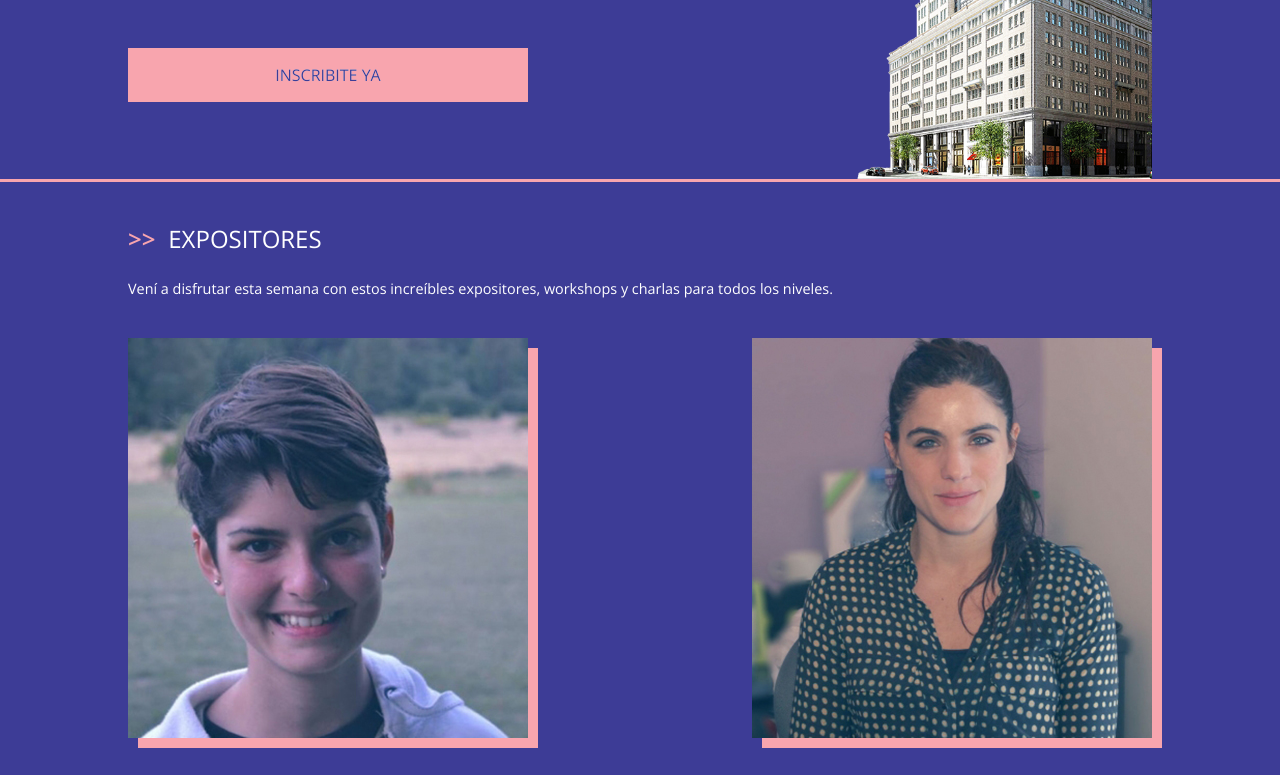
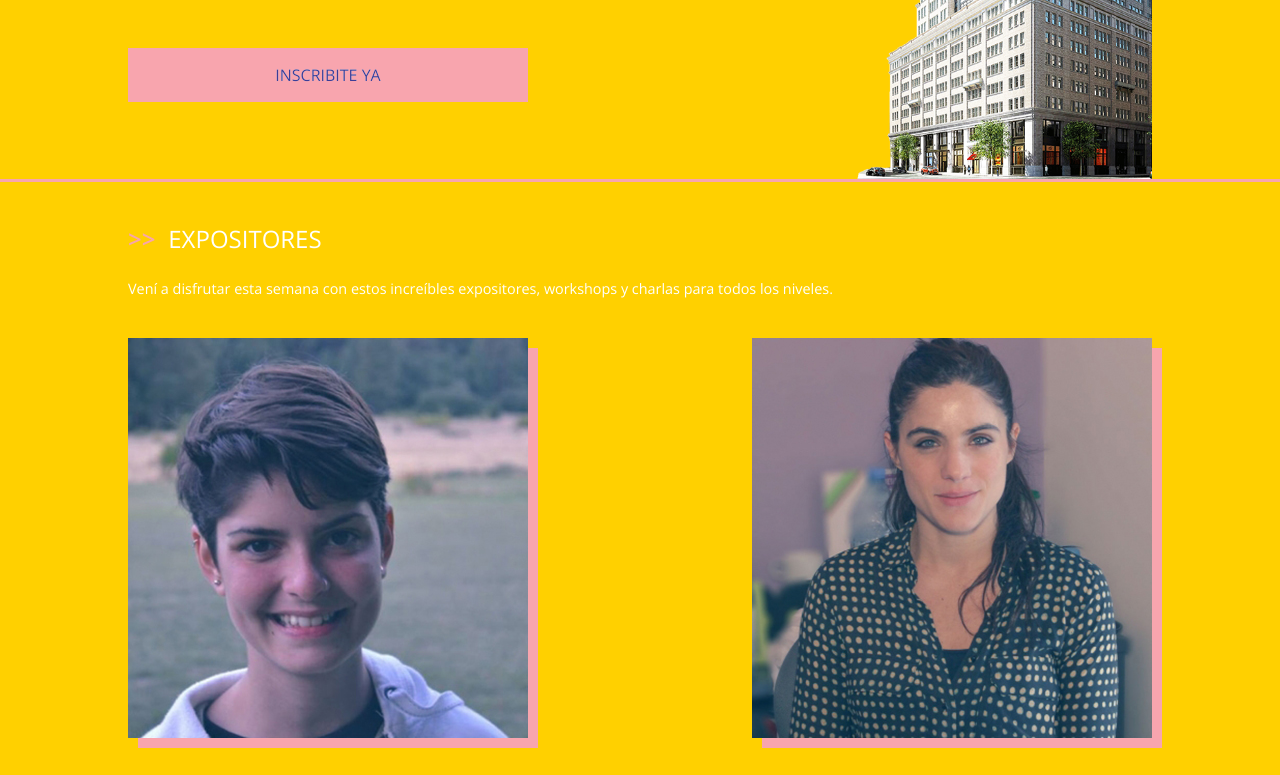
Before and after one commit to Makygimenez/prueba-wm, a plain HTML site: page index.html in a window 1280 px wide. Shown: the part 401-1176 px from the top of the page. Drawn offline with nearby package versions, Linux system fonts and the light colour scheme.

Commit message:
modifique el color de fondo

```diff
--- a/css/style.css
+++ b/css/style.css
@@ -7,7 +7,7 @@
   box-sizing: border-box; }
 
 body {
-  background-color: #3d3c96;
+  background-color: #ffd000;
   font-family: "Open Sans", sans-serif;
   color: #FFF;
   overflow-x: hidden; }
```
